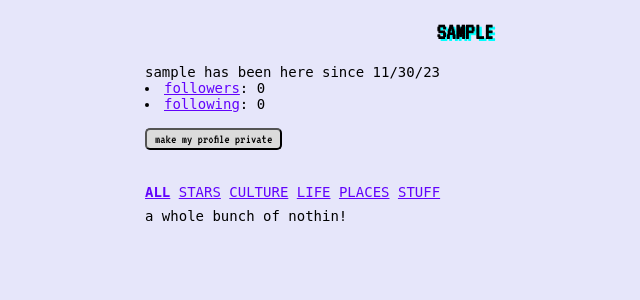
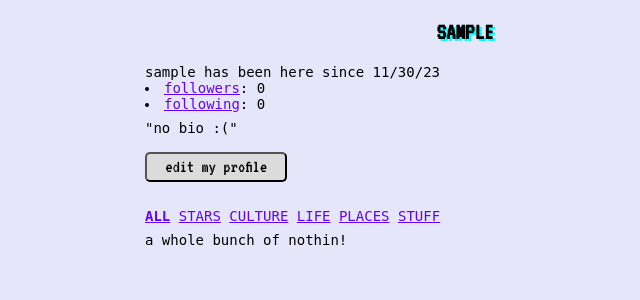
Before and after one commit to cbfif47/gumsup, a Django app: a page that uses templates/users/user.html in a window 1280 px wide. Shown: the part 24-324 px from the top of the page, without its empty margins (175-815 px from the left). Run offline with Django 3.2, Linux system fonts and the light colour scheme; the visitor is signed in with stand-in values (Sample User, id 1); data comes from the database, SQL or seed files in the repository; data that the repository does not hold is empty; parts of the project's set-up code (start-up, migrations or seed data) failed here and were passed over; some web fonts are replaced.

Commit message:
edit users: Update user.html

```diff
--- a/templates/users/user.html
+++ b/templates/users/user.html
@@ -15,35 +15,16 @@
       <li>following: {{ user.following_count}}</li>
     {% endif %}
    </div>
-   {% if request.user == user %}
-    <div class="row">
-      <form action="{% url 'privacy' user %}" method="post">
-      {% csrf_token %}
-      {% if user.is_private == False %}
-        <input type="submit" value="make my profile private" onclick="clicked(event)">
-      {% else %}
-        <input type="submit" value="make my profile public" onclick="clicked(event)">
-      {% endif %}
-      </form>
-    </div>
-   {% endif %}
-   {% if request.user != user %}
     <div class="row">
       "{{ user.bio|lower|default:'no bio :(' }}"
     </div>
-  {% endif %}
-  {% if form %}
-    <form action="" method="post">
-      {% csrf_token %}
-      {{ form.as_p }}
-      <input type="submit" value="save bio" id="post-button">
-   </form>
-   {% endif %}
    <div class="row">
       {% if request.user != user %}
           <form method="POST">
             {% csrf_token %}
             <input type="submit" id="post-button" value ='{{ button_text }}' />
+      {% else %}
+        <button class="button"><a href="{%url 'edit-user' user %}">edit my profile</a></button>
       {% endif %}
     </div>
   </div><br>
```
